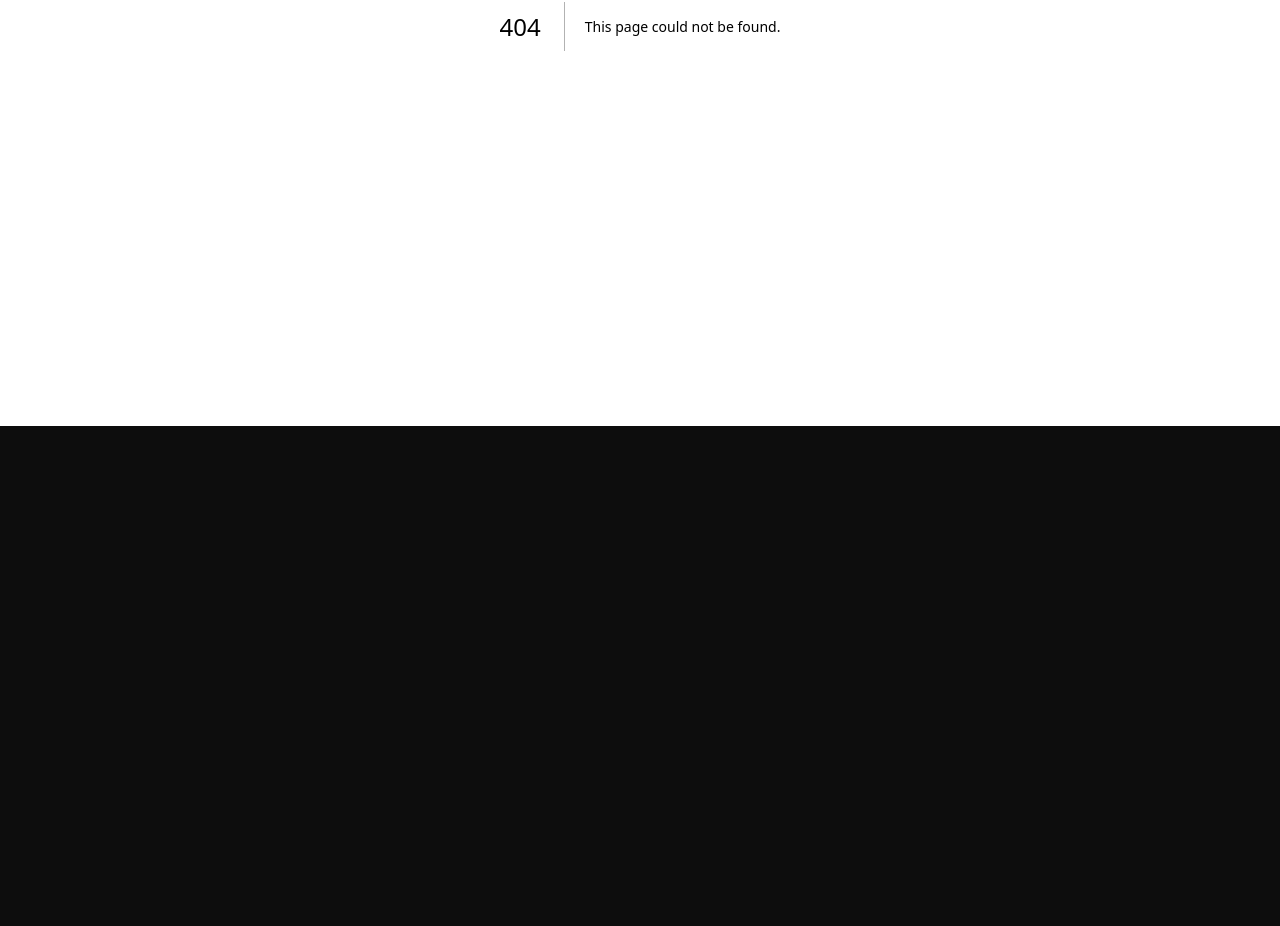
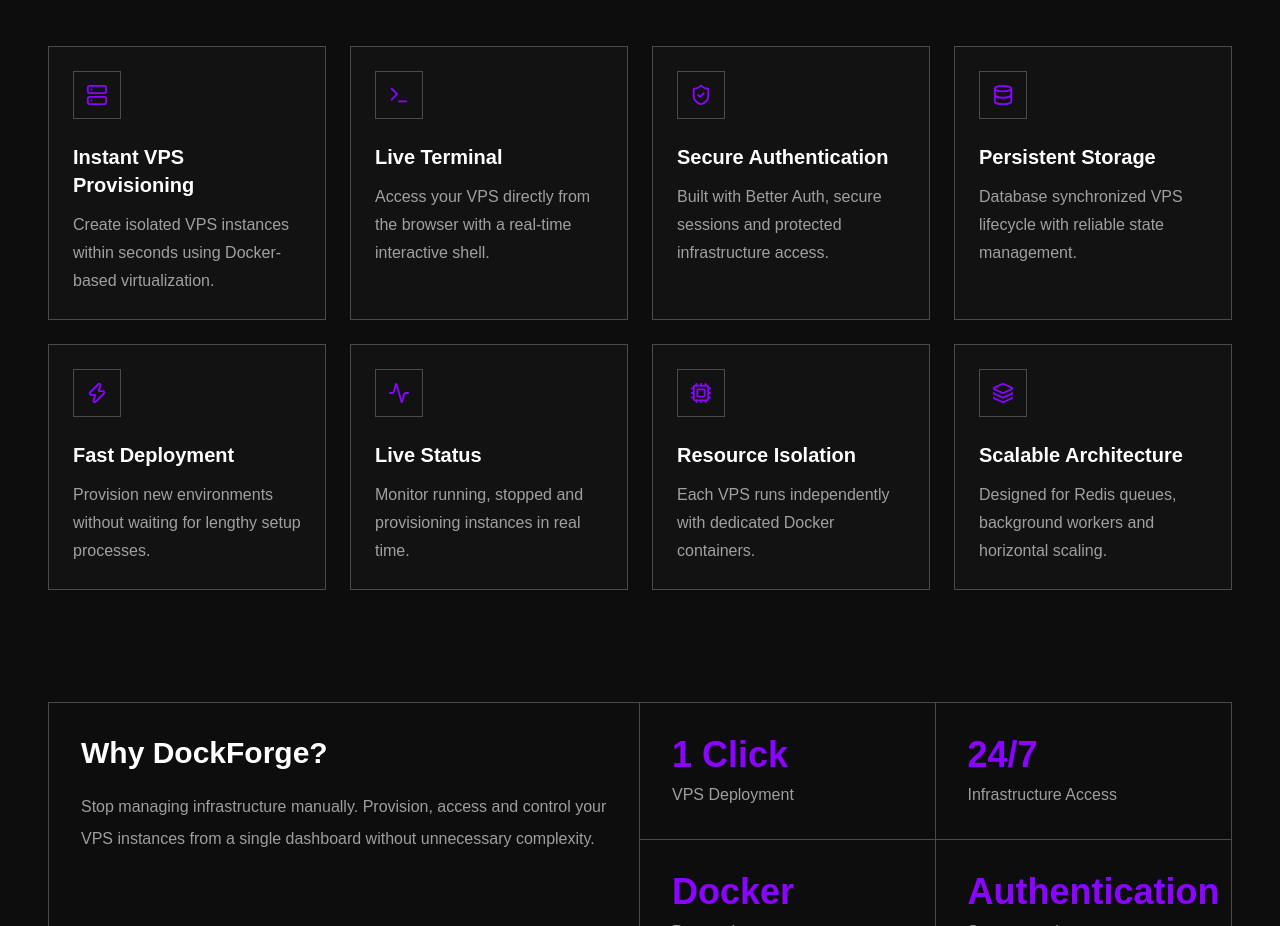
Before and after one commit to prince12626/dockforge, a Next.js app in the folder client/: page /features in a window 1280 px wide. Before the commit this address had no page. Shown: the part 447-1373 px from the top of the page. Before the commit the page ends 873 px from the top, so only its background shows below. Built offline with nearby package versions, Linux system fonts and the light colour scheme; a web font is replaced by a local one.

Commit message:
feat: implement features page for VPS management

```diff
--- /dev/null
+++ b/client/app/features/page.tsx
@@ -0,0 +1,191 @@
+import {
+      ShieldCheck,
+      Terminal,
+      Server,
+      Zap,
+      Database,
+      Activity,
+      Cpu,
+      Layers3,
+} from "lucide-react";
+
+const features = [
+      {
+            icon: Server,
+            title: "Instant VPS Provisioning",
+            description:
+                  "Create isolated VPS instances within seconds using Docker-based virtualization.",
+      },
+      {
+            icon: Terminal,
+            title: "Live Terminal",
+            description:
+                  "Access your VPS directly from the browser with a real-time interactive shell.",
+      },
+      {
+            icon: ShieldCheck,
+            title: "Secure Authentication",
+            description:
+                  "Built with Better Auth, secure sessions and protected infrastructure access.",
+      },
+      {
+            icon: Database,
+            title: "Persistent Storage",
+            description:
+                  "Database synchronized VPS lifecycle with reliable state management.",
+      },
+      {
+            icon: Zap,
+            title: "Fast Deployment",
+            description:
+                  "Provision new environments without waiting for lengthy setup processes.",
+      },
+      {
+            icon: Activity,
+            title: "Live Status",
+            description:
+                  "Monitor running, stopped and provisioning instances in real time.",
+      },
+      {
+            icon: Cpu,
+            title: "Resource Isolation",
+            description:
+                  "Each VPS runs independently with dedicated Docker containers.",
+      },
+      {
+            icon: Layers3,
+            title: "Scalable Architecture",
+            description:
+                  "Designed for Redis queues, background workers and horizontal scaling.",
+      },
+];
+
+export default function FeaturesPage() {
+      return (
+            <main className="border-b border-border">
+                  <section className="mx-auto max-w-7xl px-6 py-24 lg:px-12">
+                        {/* Hero */}
+
+                        <div className="max-w-3xl">
+                              <p className="text-sm uppercase tracking-[0.2em] text-accent">
+                                    Features
+                              </p>
+
+                              <h1 className="mt-4 text-5xl font-semibold tracking-tight text-white md:text-6xl">
+                                    Infrastructure built for developers.
+                              </h1>
+
+                              <p className="mt-6 text-lg leading-8 text-white/60">
+                                    DockForge simplifies VPS management with
+                                    secure authentication, instant provisioning,
+                                    browser terminals and a modern developer
+                                    experience.
+                              </p>
+                        </div>
+
+                        {/* Grid */}
+
+                        <div className="mt-20 grid gap-6 md:grid-cols-2 xl:grid-cols-4">
+                              {features.map((feature) => {
+                                    const Icon = feature.icon;
+
+                                    return (
+                                          <div
+                                                key={feature.title}
+                                                className="border border-border bg-white/2 p-6 transition hover:-translate-y-1 hover:border-accent"
+                                          >
+                                                <div className="mb-6 inline-flex border border-border p-3">
+                                                      <Icon
+                                                            size={22}
+                                                            className="text-accent"
+                                                      />
+                                                </div>
+
+                                                <h3 className="text-xl font-semibold text-white">
+                                                      {feature.title}
+                                                </h3>
+
+                                                <p className="mt-3 leading-7 text-white/60">
+                                                      {feature.description}
+                                                </p>
+                                          </div>
+                                    );
+                              })}
+                        </div>
+
+                        {/* Why DockForge */}
+
+                        <div className="mt-28 border border-border">
+                              <div className="grid lg:grid-cols-2">
+                                    <div className="border-b border-border p-8 lg:border-b-0 lg:border-r">
+                                          <h2 className="text-3xl font-semibold text-white">
+                                                Why DockForge?
+                                          </h2>
+
+                                          <p className="mt-5 leading-8 text-white/60">
+                                                Stop managing infrastructure
+                                                manually. Provision, access and
+                                                control your VPS instances from
+                                                a single dashboard without
+                                                unnecessary complexity.
+                                          </p>
+                                    </div>
+
+                                    <div className="grid grid-cols-2">
+                                          <div className="border-b border-r border-border p-8">
+                                                <h3 className="text-4xl font-semibold text-accent">
+                                                      1 Click
+                                                </h3>
+                                                <p className="mt-2 text-white/60">
+                                                      VPS Deployment
+                                                </p>
+                                          </div>
+
+                                          <div className="border-b border-border p-8">
+                                                <h3 className="text-4xl font-semibold text-accent">
+                                                      24/7
+                                                </h3>
+                                                <p className="mt-2 text-white/60">
+                                                      Infrastructure Access
+                                                </p>
+                                          </div>
+
+                                          <div className="border-r border-border p-8">
+                                                <h3 className="text-4xl font-semibold text-accent">
+                                                      Docker
+                                                </h3>
+                                                <p className="mt-2 text-white/60">
+                                                      Powered
+                                                </p>
+                                          </div>
+
+                                          <div className="p-8">
+                                                <h3 className="text-4xl font-semibold text-accent">
+                                                      Authentication
+                                                </h3>
+                                                <p className="mt-2 text-white/60">
+                                                      Secure session management
+                                                      with modern authentication
+                                                      and account protection.
+                                                </p>
+                                          </div>
+                                    </div>
+                              </div>
+                        </div>
+
+                        {/* CTA */}
+
+                        <div className="mt-24 text-center">
+                              <h2 className="text-4xl font-semibold text-white">
+                                    Ready to manage your infrastructure?
+                              </h2>
+
+                              <p className="mx-auto mt-4 max-w-xl text-white/60">
+                                    Create your account and start deploying VPS
+                                    instances with DockForge.
+                              </p>
+                        </div>
+                  </section>
+            </main>
+      );
+}
```
